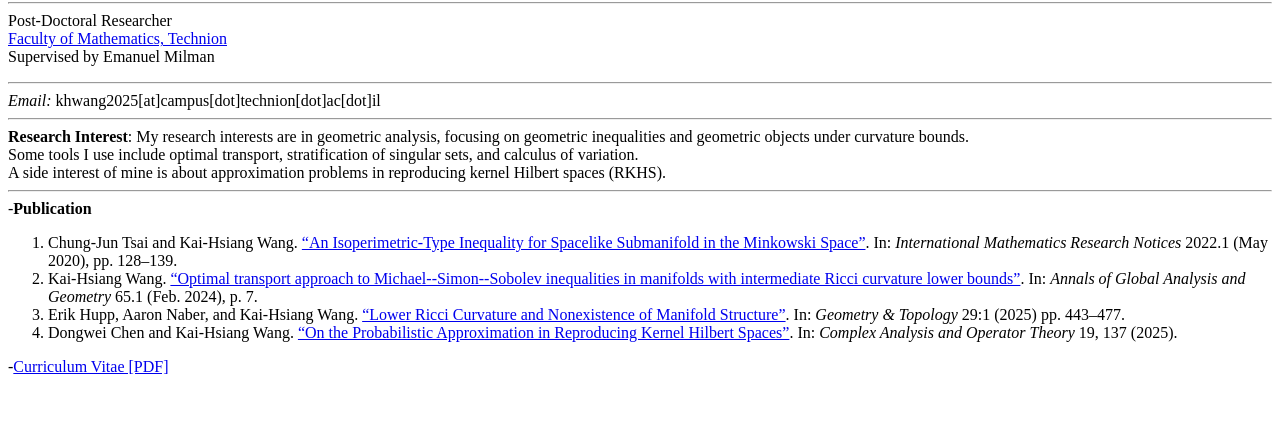
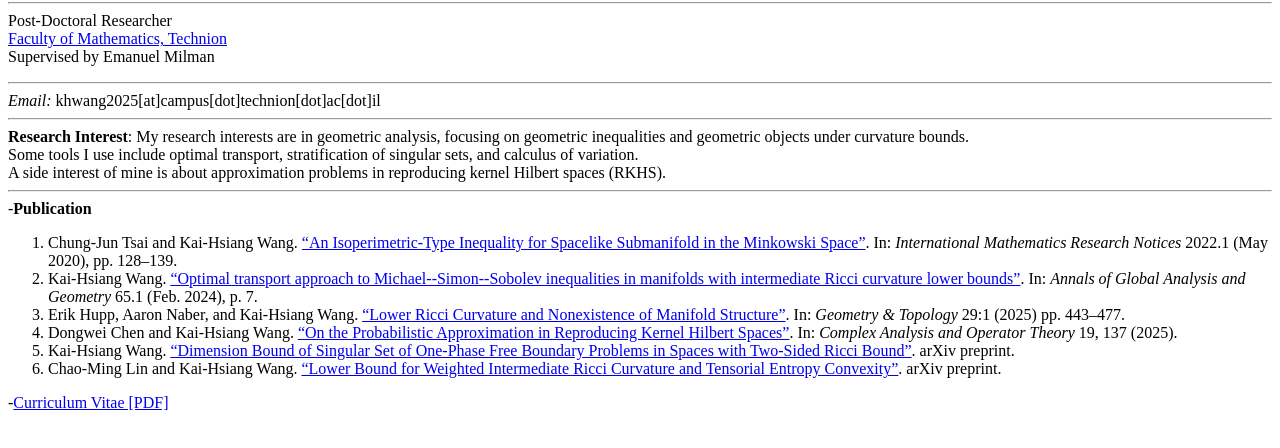
Before and after one commit to k-hwang/k-hwang.github.io, a plain HTML site: page index.html in a window 1280 px wide. Shown: the part 64-512 px from the top of the page. Drawn offline with Linux system fonts and the light colour scheme.

Commit message:
Update index.html

```diff
--- a/index.html
+++ b/index.html
@@ -32,7 +32,7 @@ A side interest of mine is about approximation problems in reproducing kernel Hi
   “Optimal transport approach to Michael--Simon--Sobolev inequalities in manifolds with intermediate Ricci curvature lower bounds”<a/>.
   In: <i>Annals of Global Analysis and Geometry</i> 65.1 (Feb. 2024), p. 7.</li>
 
-    <li>Erik Hupp, Aaron Naber, and Kai-Hsiang Wang.
+  <li>Erik Hupp, Aaron Naber, and Kai-Hsiang Wang.
   <a href="https://dx.doi.org/10.2140/gt.2025.29.443" target="_blank">
   “Lower Ricci Curvature and Nonexistence of Manifold Structure”</a>.
   In: <i>Geometry & Topology</i> 29:1 (2025) pp. 443–477.</li>
@@ -40,6 +40,16 @@ A side interest of mine is about approximation problems in reproducing kernel Hi
   <li>Dongwei Chen and Kai-Hsiang Wang.
   <a href="https://doi.org/10.1007/s11785-025-01765-9" target="_blank">
   “On the Probabilistic Approximation in Reproducing Kernel Hilbert Spaces”<a/>.
-  In: <i>Complex Analysis and Operator Theory</i> 19, 137 (2025).
+  In: <i>Complex Analysis and Operator Theory</i> 19, 137 (2025).</li>
+
+  <li>Kai-Hsiang Wang.
+  <a href="https://arxiv.org/abs/2604.13324" target="_blank">
+  “Dimension Bound of Singular Set of One-Phase Free Boundary Problems in Spaces with Two-Sided Ricci Bound”<a/>.
+  arXiv preprint.</li>
+
+  <li>Chao-Ming Lin and Kai-Hsiang Wang.
+  <a href="https://arxiv.org/abs/2608.03405" target="_blank">
+  “Lower Bound for Weighted Intermediate Ricci Curvature and Tensorial Entropy Convexity”<a/>.
+  arXiv preprint.
 </ol>
 -<a href="Wang, Kai-Hsiang_CV.pdf" target="_blank">Curriculum Vitae [PDF]</a>
```
